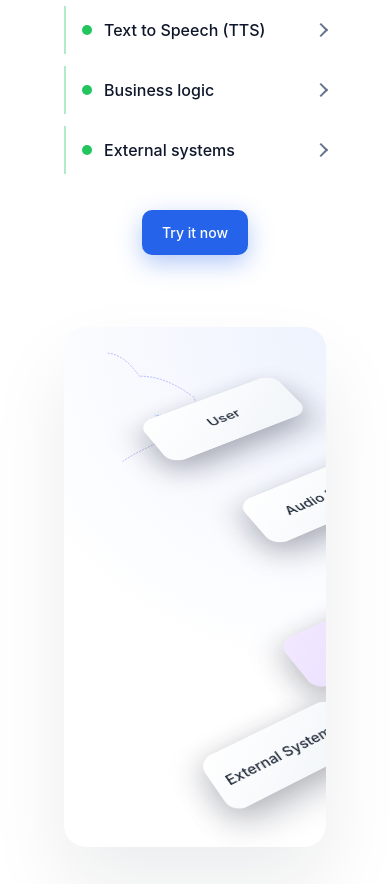
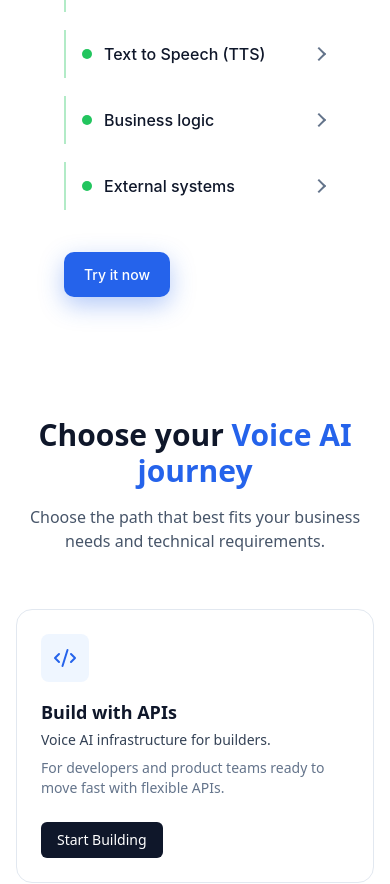
Before and after one commit to Paramesh-sabri/rbg-ai, a React (Vite) app: page / in a window 390 px wide. Shown: the part 1680-2564 px from the top of the page. Built offline with nearby package versions, Linux system fonts and the light colour scheme.

Commit message:
css work

```diff
--- a/src/components/content-flow.css
+++ b/src/components/content-flow.css
@@ -5,7 +5,6 @@
   font-family: Inter, system-ui, sans-serif;
   max-width: 1200px;
   margin: 0 auto;
-
 }
 
 /* LAYOUT */
@@ -13,12 +12,10 @@
   display: grid;
   grid-template-columns: 260px 1fr;
   gap: 40px;
-
   max-width: 1200px;
   margin: 0 auto;
   padding: 0 24px;
 }
-
 
 /* LEFT LIST */
 .flow-left {
@@ -27,31 +24,13 @@
   gap: 18px;
 }
 
-.flow-item {
-  padding: 10px 14px;
-  border-left: 3px solid transparent;
-  cursor: pointer;
-  opacity: 0.6;
-  transition: all 200ms ease;
-}
-
-.flow-item:hover,
-.flow-item.active {
-  opacity: 1;
-  border-left-color: #2563eb;
-  color: #2563eb;
-  background: rgba(37, 99, 235, 0.06);
-  border-radius: 6px;
-}
-
 /* BOARD */
 .flow-board {
   position: relative;
   height: 520px;
-  width: 100%;                 /* 👈 fill available space */
-  max-width: 900px;            /* 👈 prevents over-stretch */
-  margin: 0 auto;              /* 👈 centers board itself */
-
+  width: 100%;
+  max-width: 900px;
+  margin: 0 auto;
   border-radius: 22px;
   background:
     radial-gradient(circle at top right, rgba(37,99,235,0.08), transparent 60%),
@@ -61,18 +40,17 @@
   overflow: hidden;
 }
 
-
 /* TILE WRAPPER */
 .tile-wrapper {
   position: absolute;
   transform-style: preserve-3d;
   transform: rotateX(42deg) rotateZ(-30deg) translateZ(-20px);
-  transition: transform 400ms cubic-bezier(.2,.8,.2,1), opacity 300ms ease;
+  transition: opacity 300ms ease;
 }
 
-/* ACTIVE TILE */
+/* ACTIVE TILE — NO JUMP */
 .tile-wrapper.is-active {
-  transform: rotateX(42deg) rotateZ(-30deg) translateZ(35px);
+  transform: rotateX(42deg) rotateZ(-30deg) translateZ(-20px);
 }
 
 /* TILE */
@@ -85,6 +63,46 @@
   font-weight: 500;
   background: linear-gradient(145deg, #ffffff, #f1f5f9);
   box-shadow: 0 18px 40px rgba(15,23,42,0.18);
+  position: relative;
+  overflow: visible;      /* ✅ allow glow */
+  z-index: 1;
+}
+
+/* GLOW BORDER */
+.tile::before {
+  content: "";
+  position: absolute;
+  inset: -3px;
+  border-radius: 18px;
+
+  /* BORDER ONLY */
+  background: linear-gradient(
+    90deg,
+    #2563eb,
+    #9333ea,
+    #22c55e,
+    #2563eb
+  );
+  padding: 4px;
+
+  /* mask center */
+  -webkit-mask:
+    linear-gradient(#fff 0 0) content-box,
+    linear-gradient(#fff 0 0);
+  -webkit-mask-composite: xor;
+          mask-composite: exclude;
+
+  opacity: 0;
+  filter: blur(4px);
+  transition: opacity 200ms ease;
+  pointer-events: none;
+}
+
+
+/* SHOW GLOW */
+.tile-wrapper.is-active .tile::before {
+  opacity: 1;
+  animation: glow-pulse 2.5s ease-in-out infinite;
 }
 
 /* SHADOW */
@@ -101,13 +119,10 @@
 .tile-purple{ background: linear-gradient(145deg, #f2e8ff, #e7dbff); }
 .tile-yellow{ background: linear-gradient(145deg, #fff7db, #ffefc2); }
 
-/* DEEP TILE (TTS) */
-.tile-wrapper.is-deep {
-  transform: rotateX(42deg) rotateZ(-30deg) translateZ(-5px);
-}
-
+/* DEEP TILE (TTS) — NO JUMP */
+.tile-wrapper.is-deep,
 .tile-wrapper.is-deep.is-active {
-  transform: rotateX(42deg) rotateZ(-30deg) translateZ(55px);
+  transform: rotateX(42deg) rotateZ(-30deg) translateZ(-20px);
 }
 
 /* SVG PATHS */
@@ -129,10 +144,13 @@
     opacity 300ms ease,
     filter 300ms ease;
 }
+
+/* IDLE PATH */
 .flow-path.idle {
-  stroke: linear-gradient(#2563eb, #9333ea);
+  animation: dash-flow 2.5s linear infinite;
 }
 
+/* ACTIVE PATH */
 .flow-path.active {
   stroke-width: 2.5;
   stroke-dasharray: none;
@@ -140,58 +158,25 @@
   filter: drop-shadow(0 0 6px rgba(37,99,235,0.35));
 }
 
-@keyframes draw-line {
-  to {
-    stroke-dashoffset: 0;
-  }
+/* FLOW ANIMATION */
+@keyframes dash-flow {
+  from { stroke-dashoffset: 0; }
+  to   { stroke-dashoffset: -20; }
 }
 
-
-@media (max-width: 1024px) {
-  .flow-container {
-    grid-template-columns: 1fr;
-  }
-
-  .flow-left {
-    flex-direction: row;
-    flex-wrap: wrap;
-    gap: 12px;
-    justify-content: center;
-  }
-
-  .flow-item {
-    border-left: none;
-    border-bottom: 2px solid transparent;
-  }
-
-  .flow-item.active {
-    border-bottom-color: #2563eb;
-  }
-
-  .flow-board {
-    margin-top: 32px;
-  }
+/* GLOW ANIMATION */
+@keyframes glow-pulse {
+  0%   { opacity: 0.6; }
+  50%  { opacity: 1; }
+  100% { opacity: 0.6; }
 }
 
-@keyframes dash-flow {
-  from {
-    stroke-dashoffset: 0;
-  }
-  to {
-    stroke-dashoffset: -20;
-  }
-}
-
-.flow-path.idle {
-  animation: dash-flow 2.5s linear infinite;
-}
-/* ACCORDION ITEM */
+/* ACCORDION */
 .flow-accordion {
   border-left: 2px solid rgba(34,197,94,0.35);
   padding-left: 16px;
 }
 
-/* HEADER */
 .flow-header {
   all: unset;
   cursor: pointer;
@@ -204,21 +189,17 @@
   font-weight: 500;
 }
 
-/* GREEN DOT */
 .flow-header .dot {
   width: 10px;
   height: 10px;
   border-radius: 50%;
   background: #22c55e;
-  flex-shrink: 0;
 }
 
-/* LABEL */
 .flow-header .label {
   flex: 1;
 }
 
-/* ARROW */
 .flow-header .arrow {
   width: 10px;
   height: 10px;
@@ -228,12 +209,10 @@
   transition: transform 200ms ease;
 }
 
-/* OPEN STATE */
 .flow-accordion.open .arrow {
   transform: rotate(45deg);
 }
 
-/* CONTENT */
 .flow-content {
   max-height: 0;
   overflow: hidden;
@@ -244,54 +223,35 @@
   opacity: 0;
 }
 
-/* OPEN CONTENT */
 .flow-accordion.open .flow-content {
   max-height: 500px;
   opacity: 1;
   padding-bottom: 12px;
 }
 
-/* LIST STYLING */
-.flow-content ul {
-  padding-left: 16px;
-}
-
-.flow-content li {
-  margin-bottom: 6px;
-}
 /* TRY IT NOW BUTTON */
 .try-button {
   margin-top: 24px;
   align-self: flex-start;
-
   padding: 12px 20px;
   border-radius: 10px;
   border: none;
   cursor: pointer;
-
   background: #2563eb;
   color: #ffffff;
   font-weight: 500;
   font-size: 14px;
-
-  box-shadow:
-    0 8px 24px rgba(37, 99, 235, 0.35);
-
-  transition:
-    transform 150ms ease,
-    box-shadow 150ms ease,
-    background 150ms ease;
+  box-shadow: 0 8px 24px rgba(37, 99, 235, 0.35);
+  transition: transform 150ms ease, box-shadow 150ms ease, background 150ms ease;
 }
 
 .try-button:hover {
   background: #1d4ed8;
   transform: translateY(-1px);
-  box-shadow:
-    0 12px 30px rgba(37, 99, 235, 0.45);
+  box-shadow: 0 12px 30px rgba(37, 99, 235, 0.45);
 }
 
 .try-button:active {
   transform: translateY(0);
-  box-shadow:
-    0 6px 18px rgba(37, 99, 235, 0.35);
+  box-shadow: 0 6px 18px rgba(37, 99, 235, 0.35);
 }
```
